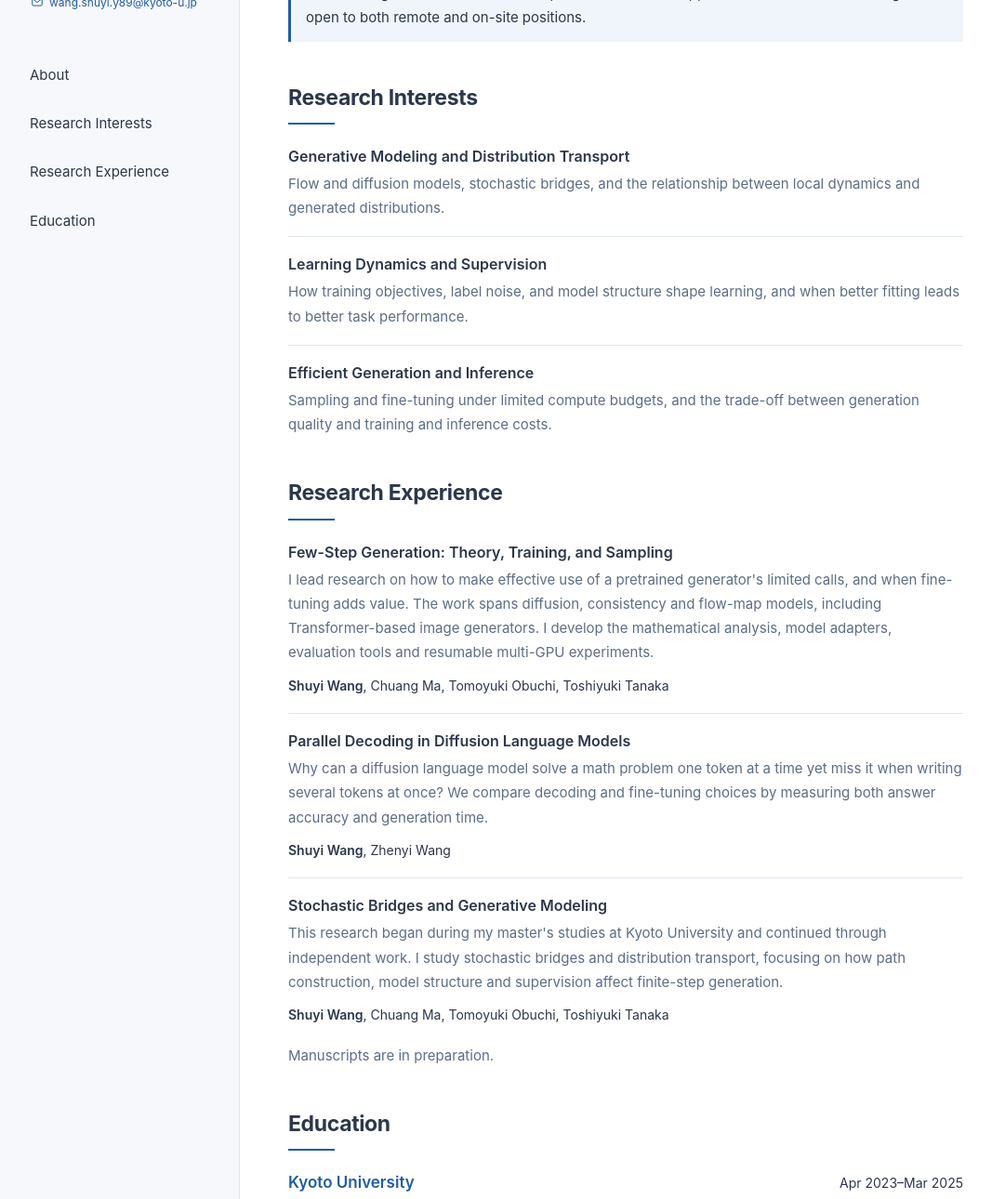
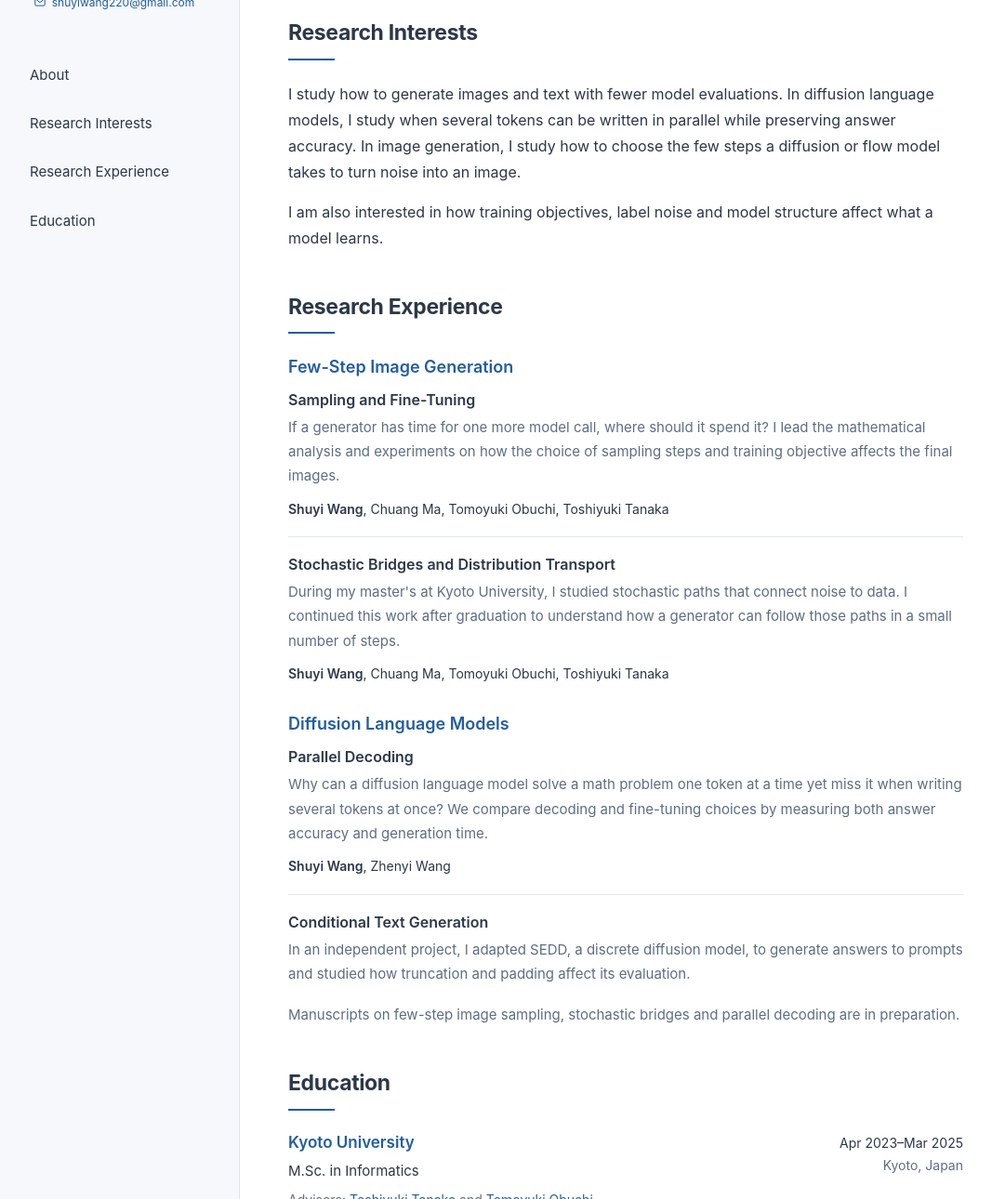
Before and after one commit to Yomikoooo/yomikoooo.github.io, a plain HTML site: page index.html in a window 1280 px wide. Shown: the part 306-1596 px from the top of the page at 93% size, without its empty margins (102-1169 px from the left). Drawn offline with Linux system fonts and the light colour scheme.

Commit message:
Add incoming SUSTech appointment and organize research by field

```diff
--- a/index.html
+++ b/index.html
@@ -3,7 +3,7 @@
 <head>
   <meta charset="utf-8">
   <meta name="viewport" content="width=device-width, initial-scale=1">
-  <meta name="description" content="Shuyi Wang studies few-step image generation and parallel decoding in diffusion language models. Independent machine learning researcher with an M.Sc. from Kyoto University.">
+  <meta name="description" content="Shuyi Wang studies diffusion language models, parallel decoding, and few-step image generation. Incoming research assistant at SUSTech, starting December 2026.">
   <meta name="theme-color" content="#f6f8fb">
   <title>Shuyi Wang — Academic Homepage</title>
   <link rel="canonical" href="https://yomikoooo.github.io/">
@@ -27,9 +27,9 @@
           <a class="social-icon" href="https://x.com/yzr990220" aria-label="X: @yzr990220" title="@yzr990220">
             <svg viewBox="0 0 24 24" aria-hidden="true" focusable="false"><path d="M18.901 1.153h3.68l-8.04 9.19L24 22.846h-7.406l-5.8-7.584-6.64 7.584H.47l8.6-9.835L0 1.154h7.594l5.243 6.932Zm-1.29 19.49h2.039L6.487 3.24H4.3Z"/></svg>
           </a>
-          <a class="contact-email" href="mailto:wang.shuyi.y89@kyoto-u.jp">
+          <a class="contact-email" href="mailto:shuyiwang220@gmail.com">
             <svg viewBox="0 0 24 24" aria-hidden="true" focusable="false"><rect x="3" y="5" width="18" height="14" rx="2"/><path d="m3 6 9 7 9-7"/></svg>
-            <span>wang.shuyi.y89@kyoto-u.jp</span>
+            <span>shuyiwang220@gmail.com</span>
           </a>
         </div>
       </div>
@@ -47,49 +47,48 @@
           <h2 id="about-title">About Me</h2>
           <a class="language-switch" href="zh/" lang="zh-Hans" hreflang="zh-Hans">中文</a>
         </div>
-        <p>I am an independent researcher in <strong>machine learning</strong>. I received my M.Sc. in Informatics from <a href="https://www.kyoto-u.ac.jp/en">Kyoto University</a> in March 2025.</p>
-        <p><strong>Better generation with limited computation.</strong> I combine mathematical analysis with experiments on sampling and fine-tuning, from few-step image generation to parallel text generation.</p>
-        <p class="opportunities">I am seeking research assistant (RA) positions and Ph.D. opportunities in machine learning. I am open to both remote and on-site positions.</p>
+        <p>In December 2026, I will join <a href="https://www.sustech.edu.cn/en/faculties/wangzhenyi.html">Prof. Zhenyi Wang</a>’s group as a research assistant in the Department of Biomedical Engineering at Southern University of Science and Technology (SUSTech). I received my M.Sc. in Informatics from <a href="https://www.kyoto-u.ac.jp/en">Kyoto University</a> in March 2025.</p>
+        <p class="opportunities">I am interested in Ph.D. opportunities in machine learning.</p>
       </section>
 
       <section id="research" aria-labelledby="research-title">
         <h2 id="research-title">Research Interests</h2>
-        <div class="research-list">
-          <article>
-            <h3>Generative Modeling and Distribution Transport</h3>
-            <p>Flow and diffusion models, stochastic bridges, and the relationship between local dynamics and generated distributions.</p>
-          </article>
-          <article>
-            <h3>Learning Dynamics and Supervision</h3>
-            <p>How training objectives, label noise, and model structure shape learning, and when better fitting leads to better task performance.</p>
-          </article>
-          <article>
-            <h3>Efficient Generation and Inference</h3>
-            <p>Sampling and fine-tuning under limited compute budgets, and the trade-off between generation quality and training and inference costs.</p>
-          </article>
-        </div>
+        <p>I study how to generate images and text with fewer model evaluations. In diffusion language models, I study when several tokens can be written in parallel while preserving answer accuracy. In image generation, I study how to choose the few steps a diffusion or flow model takes to turn noise into an image.</p>
+        <p>I am also interested in how training objectives, label noise and model structure affect what a model learns.</p>
       </section>
 
       <section id="experience" aria-labelledby="experience-title">
         <h2 id="experience-title">Research Experience</h2>
+        <div class="research-group">
+          <h3>Few-Step Image Generation</h3>
           <div class="research-list">
             <article>
-            <h3>Few-Step Generation: Theory, Training, and Sampling</h3>
-            <p>I lead research on how to make effective use of a pretrained generator's limited calls, and when fine-tuning adds value. The work spans diffusion, consistency and flow-map models, including Transformer-based image generators. I develop the mathematical analysis, model adapters, evaluation tools and resumable multi-GPU experiments.</p>
+              <h4>Sampling and Fine-Tuning</h4>
+              <p>If a generator has time for one more model call, where should it spend it? I lead the mathematical analysis and experiments on how the choice of sampling steps and training objective affects the final images.</p>
               <p class="project-meta"><strong>Shuyi Wang</strong>, Chuang Ma, Tomoyuki Obuchi, Toshiyuki Tanaka</p>
             </article>
             <article>
-            <h3>Parallel Decoding in Diffusion Language Models</h3>
+              <h4>Stochastic Bridges and Distribution Transport</h4>
+              <p>During my master's at Kyoto University, I studied stochastic paths that connect noise to data. I continued this work after graduation to understand how a generator can follow those paths in a small number of steps.</p>
+              <p class="project-meta"><strong>Shuyi Wang</strong>, Chuang Ma, Tomoyuki Obuchi, Toshiyuki Tanaka</p>
+            </article>
+          </div>
+        </div>
+        <div class="research-group">
+          <h3>Diffusion Language Models</h3>
+          <div class="research-list">
+            <article>
+              <h4>Parallel Decoding</h4>
               <p>Why can a diffusion language model solve a math problem one token at a time yet miss it when writing several tokens at once? We compare decoding and fine-tuning choices by measuring both answer accuracy and generation time.</p>
               <p class="project-meta"><strong>Shuyi Wang</strong>, Zhenyi Wang</p>
             </article>
             <article>
-            <h3>Stochastic Bridges and Generative Modeling</h3>
-            <p>This research began during my master's studies at Kyoto University and continued through independent work. I study stochastic bridges and distribution transport, focusing on how path construction, model structure and supervision affect finite-step generation.</p>
-            <p class="project-meta"><strong>Shuyi Wang</strong>, Chuang Ma, Tomoyuki Obuchi, Toshiyuki Tanaka</p>
+              <h4>Conditional Text Generation</h4>
+              <p>In an independent project, I adapted SEDD, a discrete diffusion model, to generate answers to prompts and studied how truncation and padding affect its evaluation.</p>
             </article>
           </div>
-        <p class="section-note">Manuscripts are in preparation.</p>
+        </div>
+        <p class="section-note">Manuscripts on few-step image sampling, stochastic bridges and parallel decoding are in preparation.</p>
       </section>
 
       <section id="education" aria-labelledby="education-title">
@@ -99,6 +98,7 @@
             <h3><a href="https://www.kyoto-u.ac.jp/en">Kyoto University</a></h3>
             <p>M.Sc. in Informatics</p>
             <p class="advisors">Advisors: <a href="https://www-adsys.sys.i.kyoto-u.ac.jp/tt/Tanaka-e.html">Toshiyuki Tanaka</a> and <a href="https://kdb.iimc.kyoto-u.ac.jp/profile/en.bc76166c8b6e3497.html">Tomoyuki Obuchi</a></p>
+            <p>Kyoto University alumni email &middot; <a href="mailto:wang.shuyi.y89@kyoto-u.jp">wang.shuyi.y89@kyoto-u.jp</a></p>
           </div>
           <div class="education-meta">
             <span class="dates">Apr 2023–Mar 2025</span>
@@ -119,7 +119,7 @@
 
       <footer>
         <span>© 2026 Shuyi Wang</span>
-        <span>Last updated: <time datetime="2026-11-24">November 24, 2026</time></span>
+        <span>Last updated: <time datetime="2026-11-25">November 25, 2026</time></span>
       </footer>
     </main>
   </div>
--- a/style.css
+++ b/style.css
@@ -59,13 +59,15 @@ strong { font-weight: 600; }
 .opportunities { margin-top: 22px; padding: 12px 16px; border-left: 3px solid var(--blue); background: #f0f5fb; font-size: 15px; }
 main a { text-decoration: none; }
 h3 { margin: 0 0 5px; font-size: 16px; font-weight: 600; line-height: 1.5; }
+.research-group + .research-group { margin-top: 28px; }
+.research-group > h3 { margin-bottom: 10px; color: var(--blue); font-size: 18px; }
+.research-list h4 { margin: 0 0 5px; font-size: 16px; font-weight: 600; line-height: 1.5; }
 .research-list article { padding: 17px 0; border-bottom: 1px solid var(--border); }
 .research-list article:first-child { padding-top: 0; }
 .research-list article:last-child { padding-bottom: 0; border-bottom: 0; }
 .research-list p { margin: 0; font-size: 15px; color: var(--muted); }
 .research-list .project-meta { margin-top: 10px; font-size: 14px; color: var(--text); }
-.research-list + .section-note { margin-top: 18px; }
-.section-note { font-size: 15px; color: var(--muted); }
+.section-note { margin-top: 18px; font-size: 15px; color: var(--muted); }
 .education-entry { display: flex; justify-content: space-between; align-items: baseline; gap: 18px; }
 .education-entry + .education-entry { margin-top: 24px; padding-top: 24px; border-top: 1px solid var(--border); }
 .education-entry h3 { font-size: 17px; }
```
Also changed, not shown: zh/index.html (+29 -29 lines). Lines whose indentation alone changed are shown as unchanged.
